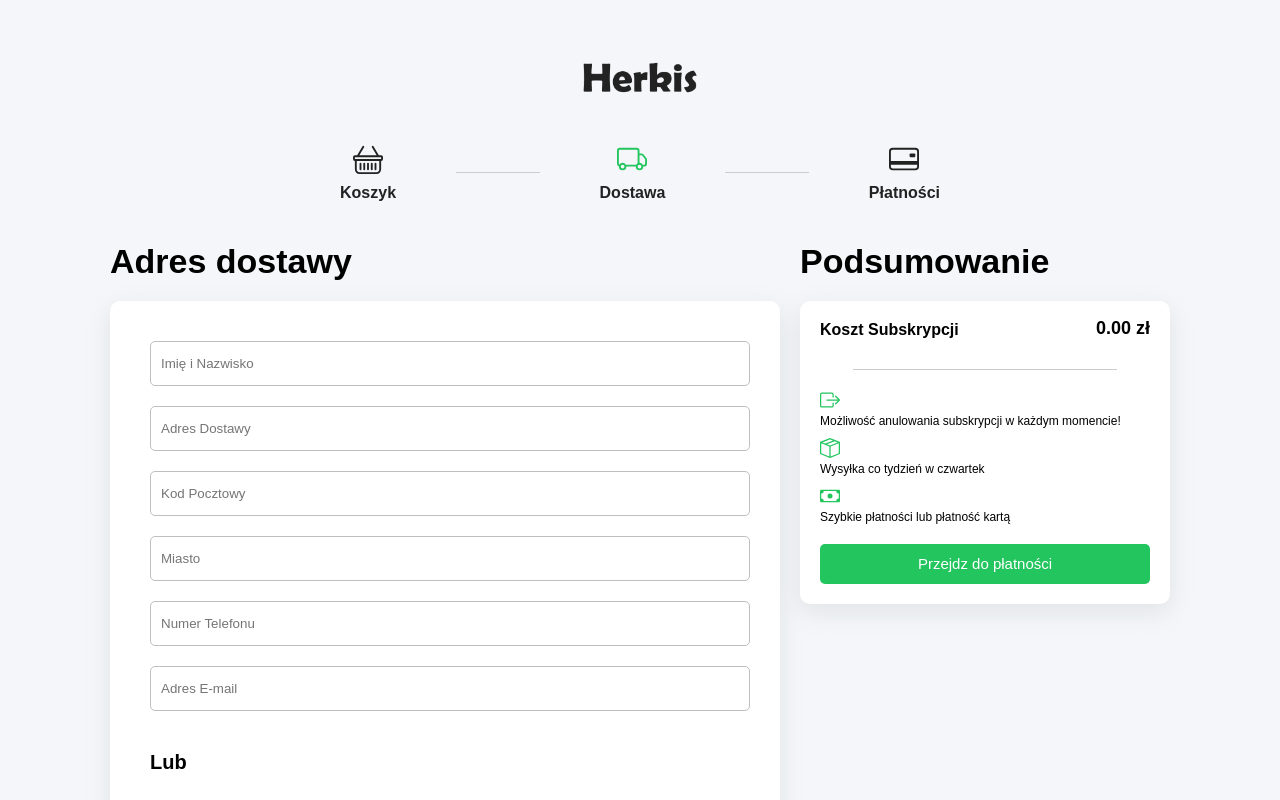
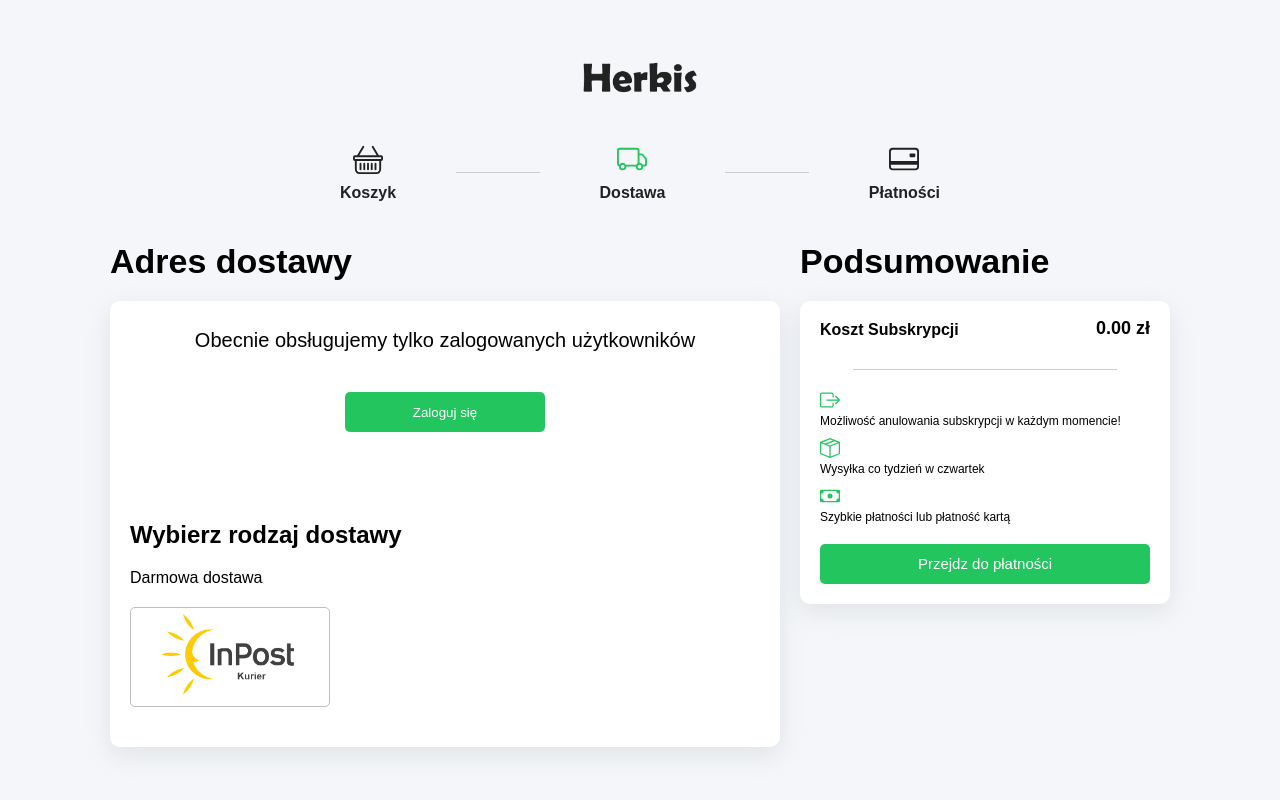
Before and after one commit to migdalius/herkis_shop, a React (Create React App) app in the folder client/: page /dostawa in a window 1280 px wide. Built offline with nearby package versions, Linux system fonts and the light colour scheme.

Commit message:
shopping cart changes

```diff
--- a/client/src/pages/admin/order/OrderAdmin.jsx
+++ b/client/src/pages/admin/order/OrderAdmin.jsx
@@ -137,12 +137,10 @@
 const OrderAdmin = () => {
   const [orders, setOrders] = useState([]);
 
-  useEffect(() => {
+  // useEffect(() => {
   const getOrders = async () => {
     try {
-        const res = await userRequest.get(
-          "orders/find/63c18620cf0c78c4a0cf7ff9"
-        );
+      const res = await userRequest.get("orders/find/63c18620cf0c78c4a0cf7ff9");
       const data = await res.data;
       setOrders(data);
     } catch (error) {
@@ -150,7 +148,7 @@
     }
   };
   getOrders();
-  }, []);
+  // }, []);
   console.log(orders);
   return (
     <div className="app">
--- a/client/src/pages/cart/Cart.jsx
+++ b/client/src/pages/cart/Cart.jsx
@@ -232,11 +232,20 @@
   width: 25px;
   height: 25px;
 `;
+
+const EmptyCart = styled.div`
+  display: flex;
+  align-items: center;
+  justify-content: center;
+  width: 100%;
+  height: 290px;
+  font-size: 28px;
+`;
 const Cart = () => {
   const cart = useSelector((state) => state.cart);
 
   const dispatch = useDispatch();
-
+  console.log(cart.quantity);
   return (
     <MainContainer>
       <Container>
@@ -261,7 +270,8 @@
           <Wrapper>
             <Title>Wszystkie Subskrypcje</Title>
             <CartContainer>
-              {cart.products.map((product) => (
+              {cart.quantity > 0 ? (
+                cart.products.map((product) => (
                   <Product>
                     <ProductImg src={product.img} />
                     <ProductBody>
@@ -284,7 +294,11 @@
                       <Price>{product.price} zł</Price>
                     </PriceWrapper>
                   </Product>
-              ))}
+                ))
+              ) : (
+                <EmptyCart>Twój koszyk jest pusty, niestety...</EmptyCart>
+              )}
+
               <ProductFooter>
                 <ProductTitle>Dostawa Darmowa</ProductTitle>
                 <ProductDesc>Bez względu na ilość subskrypcji</ProductDesc>
@@ -331,6 +345,7 @@
                 </Wrapper>
               </DeliveryOptions>
               <ButtonWrapper>
+                {cart.quantity > 0 ? (
                   <Link
                     to={"/dostawa"}
                     style={{
@@ -342,6 +357,14 @@
                   >
                     <NextButton>Przejdz do dostawy</NextButton>
                   </Link>
+                ) : (
+                  <NextButton
+                    style={{ backgroundColor: "#ddd", cursor: "not-allowed" }}
+                  >
+                    Przejdz do dostawy
+                  </NextButton>
+                )}
+
                 <Link
                   to={"/"}
                   style={{
--- a/client/src/pages/delivery/Delivery.jsx
+++ b/client/src/pages/delivery/Delivery.jsx
@@ -383,6 +383,19 @@
     background-color: #222;
   }
 `;
+
+const ContentWraper = styled.div`
+  width: 100%;
+  height: 200px;
+  display: flex;
+  flex-direction: column;
+  justify-content: center;
+  align-items: center;
+`;
+const ContentText = styled.p`
+  font-size: 20px;
+  font-weight: 500;
+`;
 const Delivery = () => {
   const cart = useSelector((state) => state.cart);
   const user = useSelector((state) => state.user.currentUser);
@@ -422,31 +435,23 @@
                       <DCity>Miasto: {user.city}</DCity>
                       <DPhone>Telefon: {user.phone}</DPhone>
                     </DevAdress>
-                    <Link to={"/moje-konto"}>
+                    <Link to={"/moje-konto/adres-dostawy"}>
                       <DevButton>Zmień Adres</DevButton>
                     </Link>
                   </DevMain>
                 </DevContainer>
               ) : (
                 <>
-                  <FormContainer>
-                    <FormWrapper>
-                      <Form>
-                        <Input placeholder="Imię i Nazwisko" />
-                        <Input placeholder="Adres Dostawy" />
-                        <Input placeholder="Kod Pocztowy" />
-                        <Input placeholder="Miasto" />
-                        <Input placeholder="Numer Telefonu" />
-                        <Input placeholder="Adres E-mail" />
-                      </Form>
-                    </FormWrapper>
-                  </FormContainer>
-                  <OrContainer>Lub</OrContainer>
-                  <LoginWraper>
-                    <Link to={"/logowanie"}>
-                      <LoginButton>Zaloguj się</LoginButton>
-                    </Link>
-                  </LoginWraper>
+                  <ContentWraper>
+                    <ContentText>
+                      Obecnie obsługujemy tylko zalogowanych użytkowników
+                    </ContentText>
+                    <LoginWraper>
+                      <Link to={"/logowanie"}>
+                        <LoginButton>Zaloguj się</LoginButton>
+                      </Link>
+                    </LoginWraper>
+                  </ContentWraper>
                 </>
               )}
               <SecondTitle>Wybierz rodzaj dostawy</SecondTitle>
```
Lines whose indentation alone changed are shown as unchanged.
